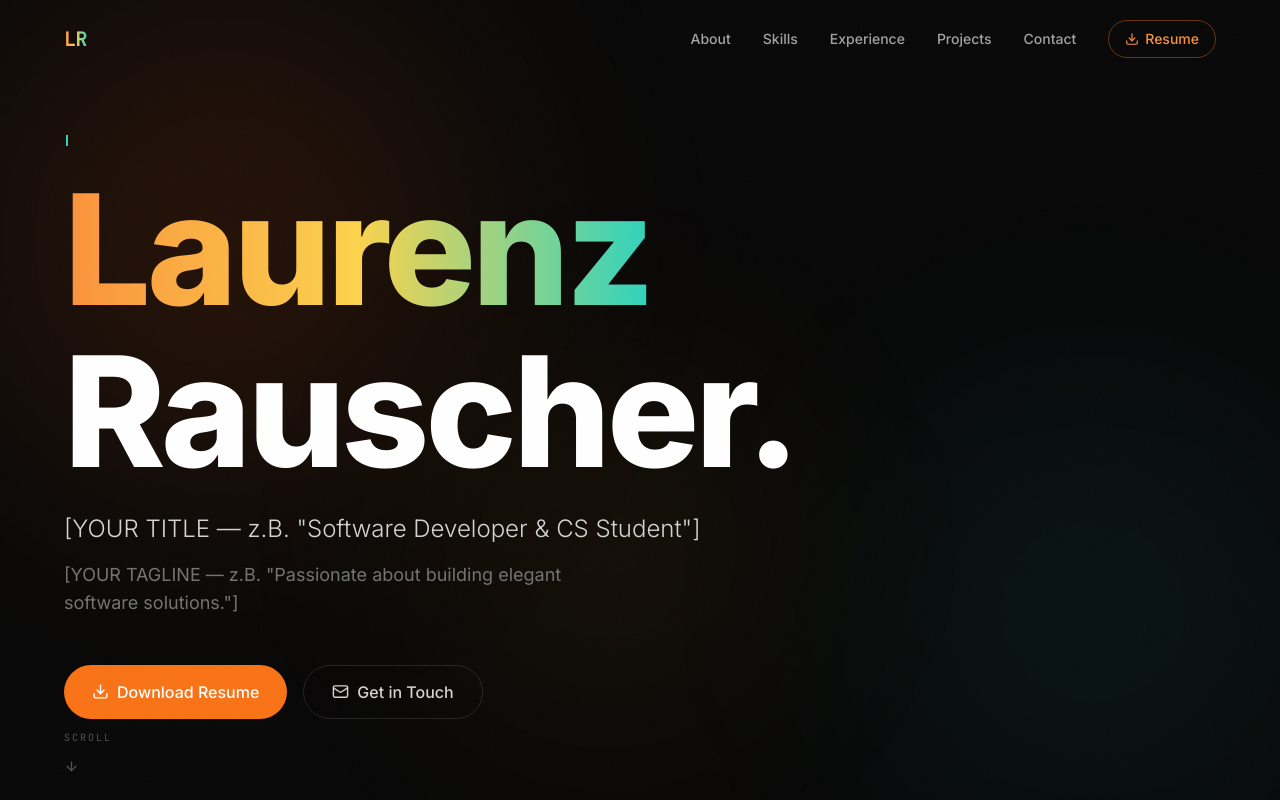
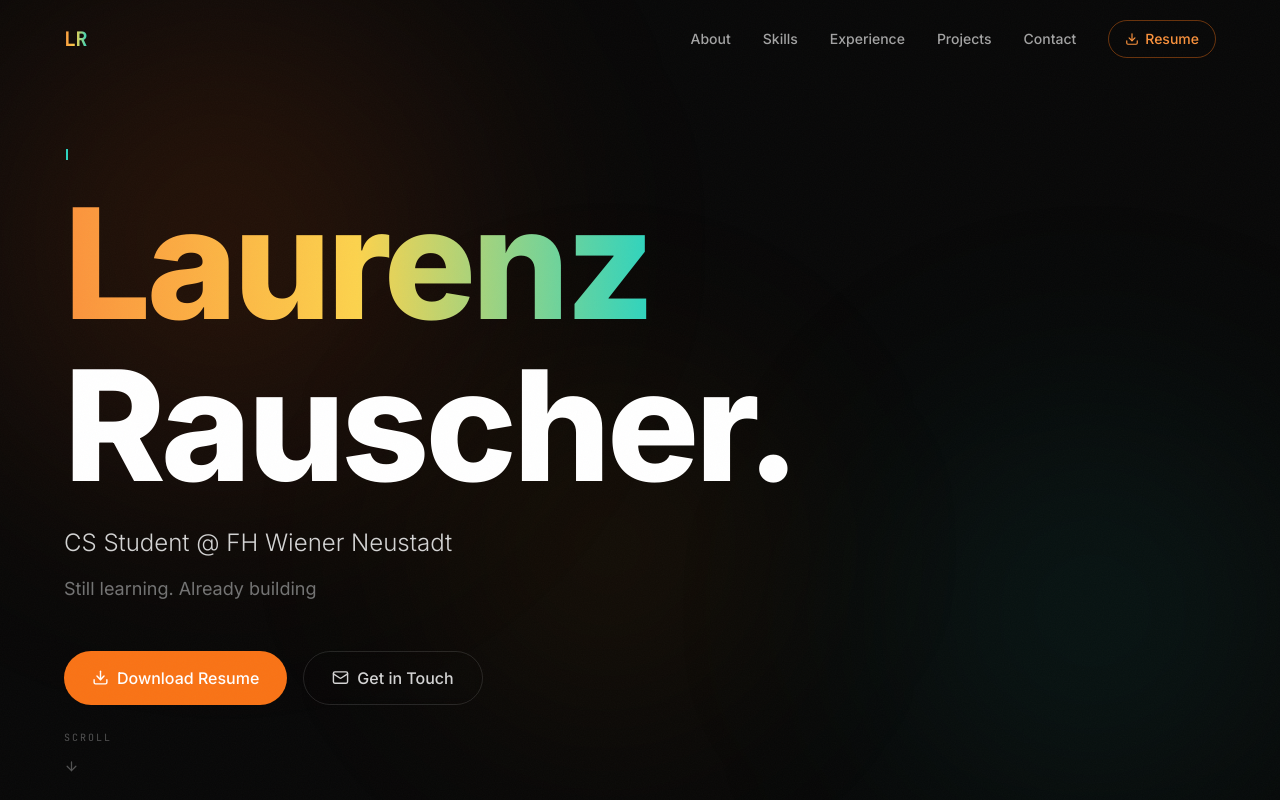
Before and after one commit to LaJuMiRa/Website-Portfolio, a Next.js app: page / in a window 1280 px wide. Shown: the top 800 px of the page. Built offline with nearby package versions, Linux system fonts and the light colour scheme.

Commit message:
Added Resume to Buttons

```diff
--- a/components/Hero.tsx
+++ b/components/Hero.tsx
@@ -128,7 +128,7 @@ export default function Hero() {
             variants={fadeUp}
             className="text-xl md:text-2xl text-neutral-300 font-light mb-4"
           >
-            [YOUR TITLE — z.B.&nbsp;&quot;Software Developer &amp; CS Student&quot;]
+            CS Student @ FH Wiener Neustadt
           </motion.p>
 
           {/* ✏️  Deine Tagline */}
@@ -136,12 +136,12 @@ export default function Hero() {
             variants={fadeUp}
             className="text-neutral-500 max-w-xl mb-12 text-base md:text-lg leading-relaxed"
           >
-            [YOUR TAGLINE — z.B.&nbsp;&quot;Passionate about building elegant software solutions.&quot;]
+            Still learning. Already building
           </motion.p>
 
           {/* CTAs */}
           <motion.div variants={fadeUp} className="flex flex-wrap gap-4">
-            <a href="/resume.pdf" download className="btn-primary">
+            <a href="/Lebenslauf_Rauscher.pdf" download className="btn-primary">
               <Download size={17} />
               Download Resume
             </a>
--- a/components/Navbar.tsx
+++ b/components/Navbar.tsx
@@ -50,7 +50,7 @@ export default function Navbar() {
             </Link>
           ))}
           <a
-            href="/resume.pdf"
+            href="/Lebenslauf_Rauscher.pdf"
             download
             className="flex items-center gap-1.5 text-sm px-4 py-2 border border-orange-500/40 text-orange-400 hover:bg-orange-500/10 rounded-full transition-all duration-300 font-medium"
           >
@@ -83,7 +83,7 @@ export default function Navbar() {
             </Link>
           ))}
           <a
-            href="/resume.pdf"
+            href="/Lebenslauf_Rauscher.pdf"
             download
             className="text-orange-400 text-sm font-medium py-1 flex items-center gap-2"
           >
```
Also changed, not shown: public/RESUME_PLACEHOLDER.txt (deleted), 2 other files (tests, documents, lock files or other folders).
